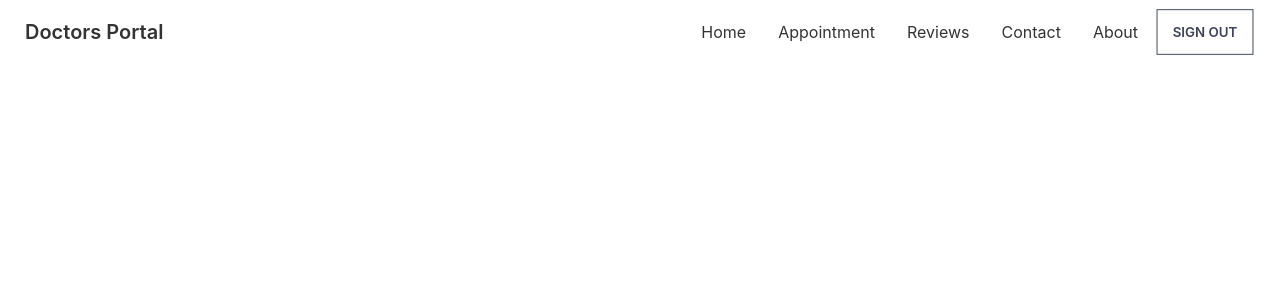
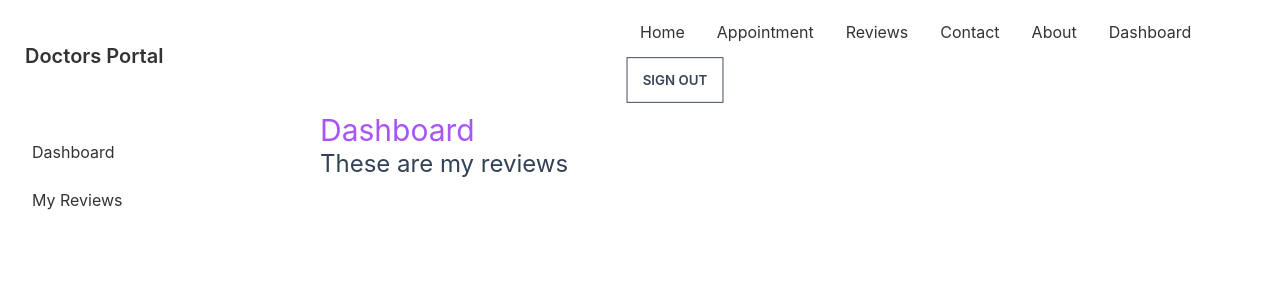
Before and after one commit to mohammadtanim24h/doctors-portal-client, a React (Create React App) app: page /dashboard/myReview in a window 1280 px wide. Shown: the top 300 px of the page. Built offline with nearby package versions, Linux system fonts and the light colour scheme; no server answers; sample sign-in values are in the browser's storage.

Commit message:
dashboard added

```diff
--- a/src/App.js
+++ b/src/App.js
@@ -9,6 +9,9 @@
 import SignUp from "./Pages/SignUp/SignUp";
 import { ToastContainer } from "react-toastify";
 import "react-toastify/dist/ReactToastify.css";
+import DashBoard from "./Pages/DashBoard/DashBoard";
+import MyAppoinments from "./Pages/DashBoard/MyAppoinments";
+import MyReview from "./Pages/DashBoard/MyReview";
 
 function App() {
     return (
@@ -27,6 +30,17 @@
                 <Route path="/about" element={<About></About>}></Route>
                 <Route path="/login" element={<Login></Login>}></Route>
                 <Route path="/signup" element={<SignUp></SignUp>}></Route>
+                <Route
+                    path="/dashboard"
+                    element={
+                        <RequireAuth>
+                            <DashBoard></DashBoard>
+                        </RequireAuth>
+                    }
+                >
+                    <Route index element={<MyAppoinments></MyAppoinments>}></Route>
+                    <Route path="myReview" element={<MyReview></MyReview>}></Route>
+                </Route>
             </Routes>
             <ToastContainer />
         </div>
--- /dev/null
+++ b/src/Pages/DashBoard/DashBoard.js
@@ -0,0 +1,34 @@
+import React from "react";
+import { Link, Outlet } from "react-router-dom";
+
+const DashBoard = () => {
+    return (
+        <div class="drawer drawer-mobile">
+            <input id="my-drawer-2" type="checkbox" class="drawer-toggle" />
+            <div class="drawer-content flex flex-col">
+                <h2 className="text-3xl text-purple-500">Dashboard</h2>
+                <Outlet></Outlet>
+                <label
+                    for="my-drawer-2"
+                    class="btn btn-primary drawer-button lg:hidden"
+                >
+                    Open drawer
+                </label>
+            </div>
+            <div class="drawer-side">
+                <label for="my-drawer-2" class="drawer-overlay"></label>
+                <ul class="menu p-4 overflow-y-auto w-80 bg-base-100 text-base-content">
+                    {/* <!-- Sidebar content here --> */}
+                    <li>
+                        <Link to="/dashboard">Dashboard</Link>
+                    </li>
+                    <li>
+                        <Link to="myReview">My Reviews</Link>
+                    </li>
+                </ul>
+            </div>
+        </div>
+    );
+};
+
+export default DashBoard;
--- /dev/null
+++ b/src/Pages/DashBoard/MyAppoinments.js
@@ -0,0 +1,11 @@
+import React from 'react';
+
+const MyAppoinments = () => {
+    return (
+        <div>
+            <h2 className='text-purple-500 text-2xl'>My Appointments</h2>
+        </div>
+    );
+};
+
+export default MyAppoinments;
--- /dev/null
+++ b/src/Pages/DashBoard/MyReview.js
@@ -0,0 +1,11 @@
+import React from 'react';
+
+const MyReview = () => {
+    return (
+        <div>
+            <h2 className='text-2xl text-slate-700'>These are my reviews</h2>
+        </div>
+    );
+};
+
+export default MyReview;
--- a/src/Pages/Shared/Navbar/Navbar.js
+++ b/src/Pages/Shared/Navbar/Navbar.js
@@ -23,8 +23,24 @@
             <li>
                 <Link to="about">About</Link>
             </li>
+            {user ? (
+                <li>
+                    <Link to="/dashboard">Dashboard</Link>
+                </li>
+            ) : (
+                ""
+            )}
             <li>
-                {user ? <button onClick={() => signOut(auth)} className="btn btn-outline btn-accent">Sign Out</button> : <Link to="login">Login</Link>}
+                {user ? (
+                    <button
+                        onClick={() => signOut(auth)}
+                        className="btn btn-outline btn-accent"
+                    >
+                        Sign Out
+                    </button>
+                ) : (
+                    <Link to="login">Login</Link>
+                )}
             </li>
         </>
     );
```
